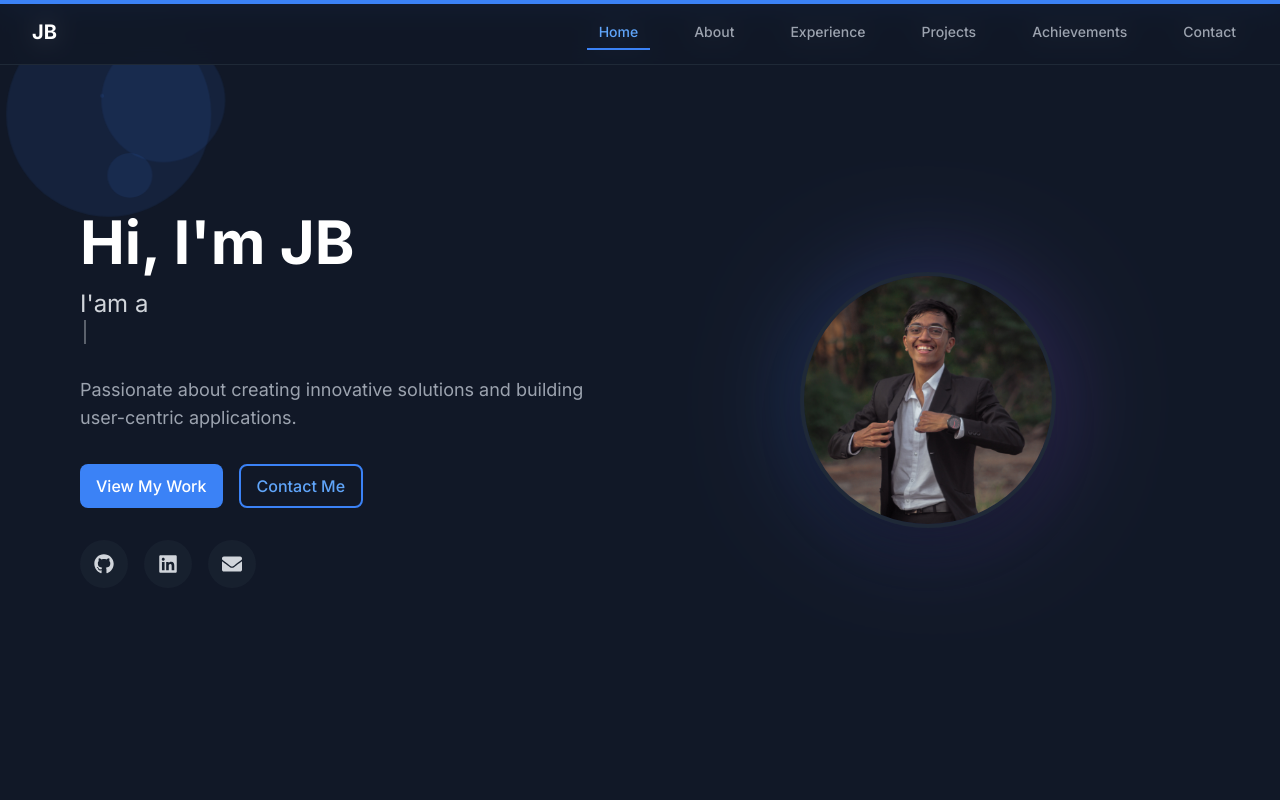
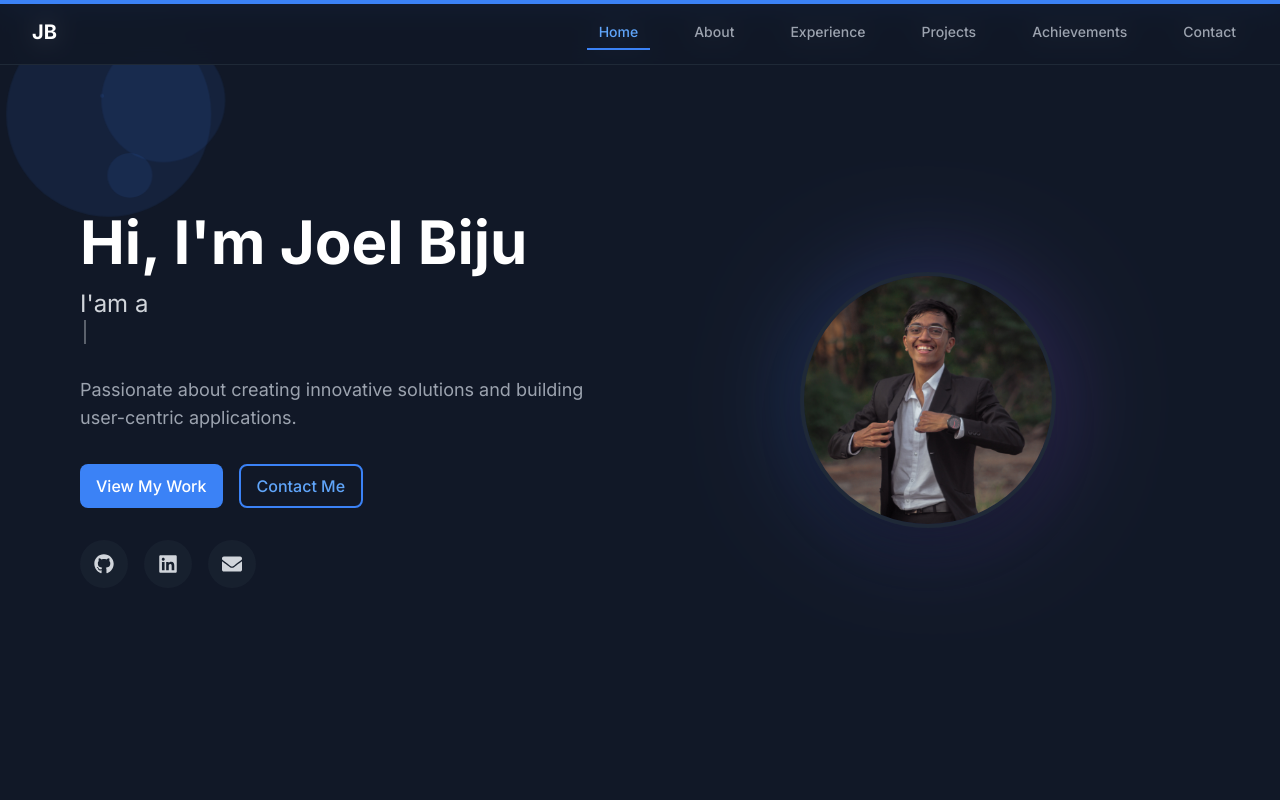
Before and after one commit to JB-05/jb-portfolio, a Next.js app: page / in a window 1280 px wide. Shown: the top 800 px of the page. Built offline with nearby package versions, Linux system fonts and the light colour scheme.

Commit message:
Update Hero.tsx

```diff
--- a/app/components/Hero.tsx
+++ b/app/components/Hero.tsx
@@ -130,7 +130,7 @@ export const Hero = () => {
               animate={{ opacity: 1, y: 0 }}
               transition={{ duration: 0.8, delay: 0.4 }}
             >
-              Hi, I&apos;m JB
+              Hi, I&apos;m Joel Biju
             </motion.h1>
             <motion.p
               className="text-xl md:text-2xl text-gray-300 mb-6"
```
